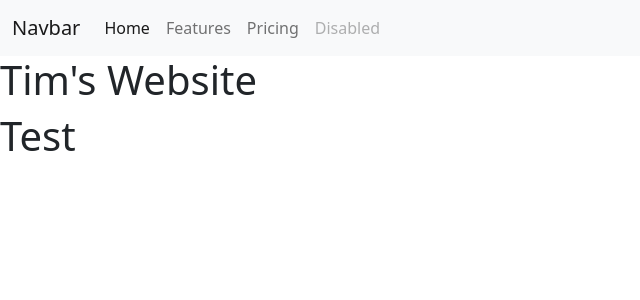
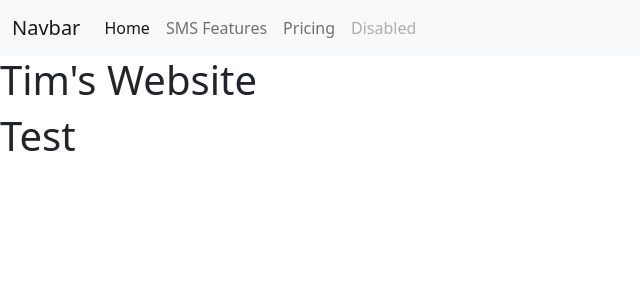
Before and after one commit to RuchiPatil/phone, a Flask app: page / in a window 1280 px wide. Shown: the top 300 px of the page, without its empty margins (0-640 px from the left). Run offline with Flask 2, Linux system fonts and the light colour scheme.

Commit message:
SMS UPDATE

```diff
--- a/templates/base.html
+++ b/templates/base.html
@@ -18,7 +18,7 @@
                 <a class="nav-link active" aria-current="page" href="#">Home</a>
               </li>
               <li class="nav-item">
-                <a class="nav-link" href="#">Features</a>
+                <a class="nav-link" href="#">SMS Features</a>
               </li>
               <li class="nav-item">
                 <a class="nav-link" href="#">Pricing</a>
```
